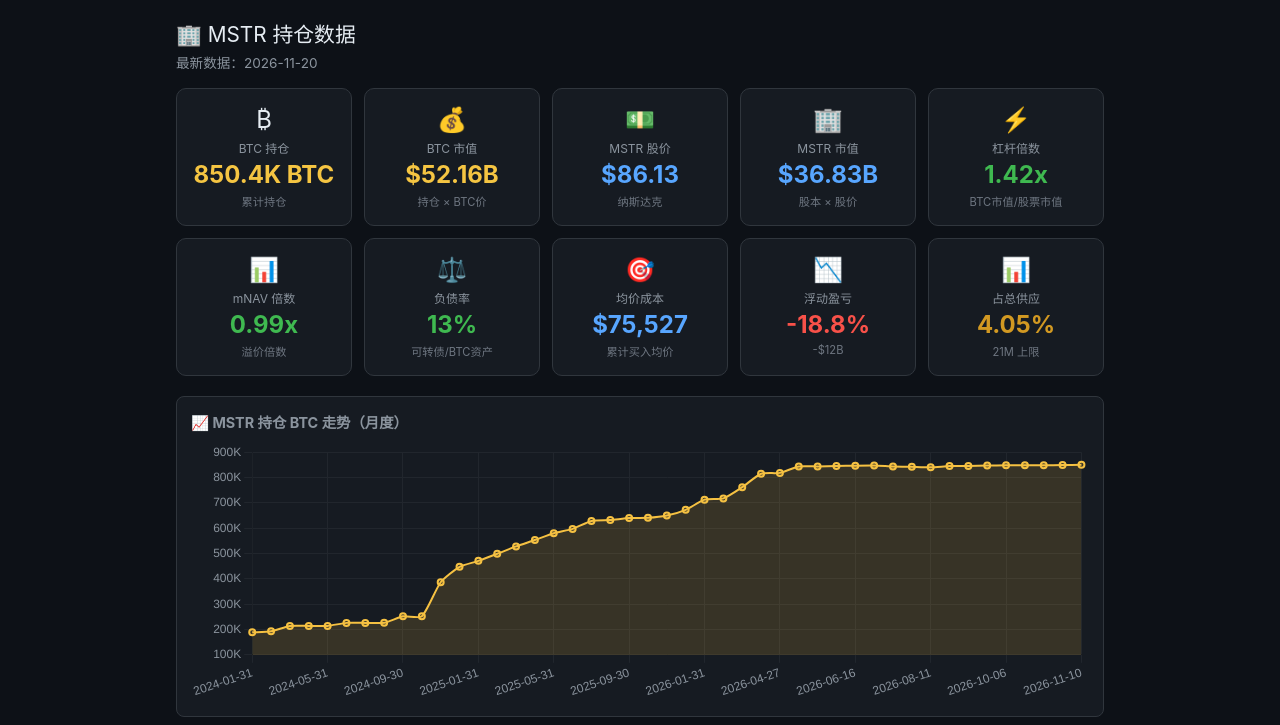
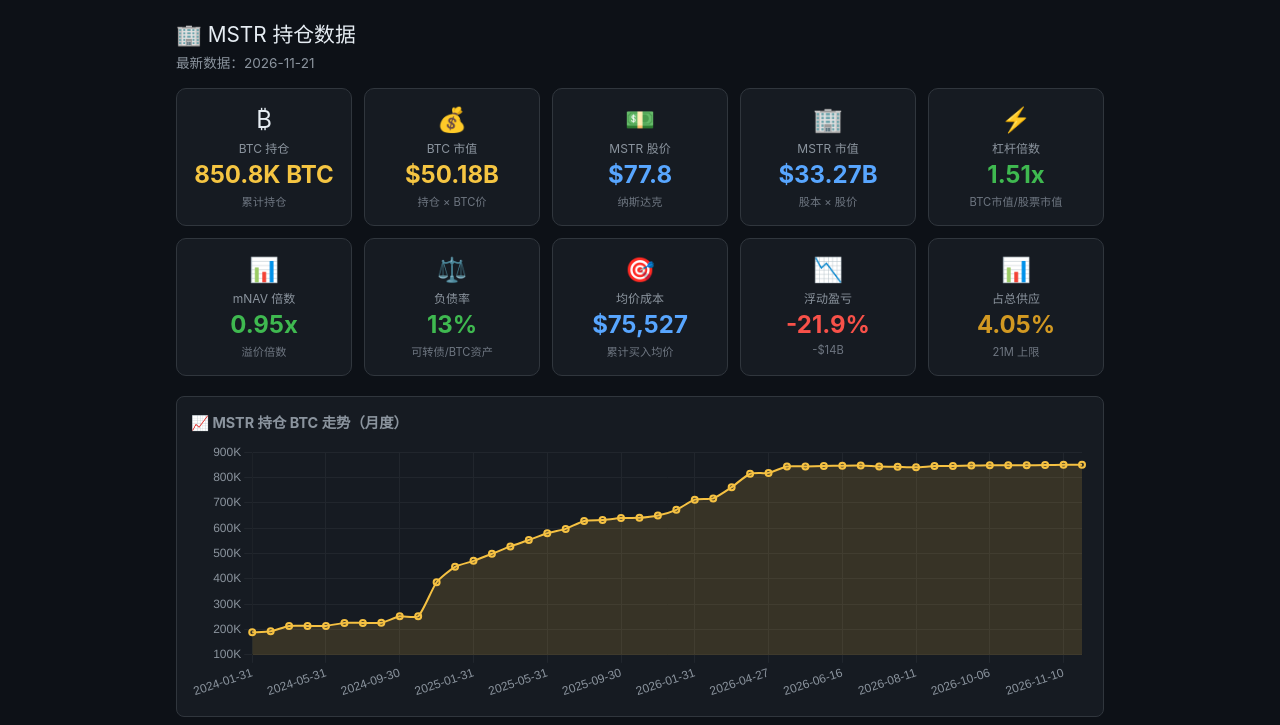
Before and after one commit to zw-xlx/btc-dashboard, a plain HTML site: page index.html in a window 1280 px wide. Shown: the part 395-1120 px from the top of the page. Drawn offline with Linux system fonts and the light colour scheme.

Commit message:
data: 2026-11-21 update

```diff
--- a/index.html
+++ b/index.html
@@ -452,6 +452,7 @@ const RAW_DATA = [
   { date:"2026-11-18", btc_price:64232, btc_change:-0.8, drawdown:-49.1, fear:11, fear_label:"极度恐惧", ahr999:0.3056, mvrv:1.44, wma200:68192, mstr_btc:850364, mstr_price:96.5, mstr_shares:427654139, mstr_mnav:1.02, mstr_debt_ratio:0.12, mstr_cost_basis:75527, etf_btc:1351311, usdc_mcap:69039981827 },
   { date:"2026-11-19", btc_price:62732, btc_change:-2.44, drawdown:-50.2, fear:10, fear_label:"极度恐惧", ahr999:0.2916, mvrv:1.44, wma200:68183, mstr_btc:850364, mstr_price:90.32, mstr_shares:427654139, mstr_mnav:1.0, mstr_debt_ratio:0.13, mstr_cost_basis:75527, etf_btc:1351311, usdc_mcap:68307767373 },
   { date:"2026-11-20", btc_price:61344, btc_change:-2.15, drawdown:-51.3, fear:12, fear_label:"极度恐惧", ahr999:0.2789, mvrv:1.44, wma200:68177, mstr_btc:850364, mstr_price:86.13, mstr_shares:427654139, mstr_mnav:0.99, mstr_debt_ratio:0.13, mstr_cost_basis:75527, etf_btc:1351311, usdc_mcap:68566383545 },
+  { date:"2026-11-21", btc_price:58982, btc_change:-3.87, drawdown:-53.2, fear:12, fear_label:"极度恐惧", ahr999:0.2581, mvrv:1.44, wma200:68165, mstr_btc:850849, mstr_price:77.8, mstr_shares:427654139, mstr_mnav:0.95, mstr_debt_ratio:0.13, mstr_cost_basis:75527, etf_btc:1351311, usdc_mcap:68398298388 },
 ];
 // ========== 数据结束 ==========
 
@@ -665,6 +666,7 @@ const dates = RAW_DATA.map(d => d.date);
     { x:'2026-10-20', y:848517 },
     { x:'2026-11-03', y:849327 },
     { x:'2026-11-10', y:850364 },
+    { x:'2026-11-21', y:850849 },
   ];
   new Chart(document.getElementById('chart-mstr-btc').getContext('2d'), {
     type:'line',
```
